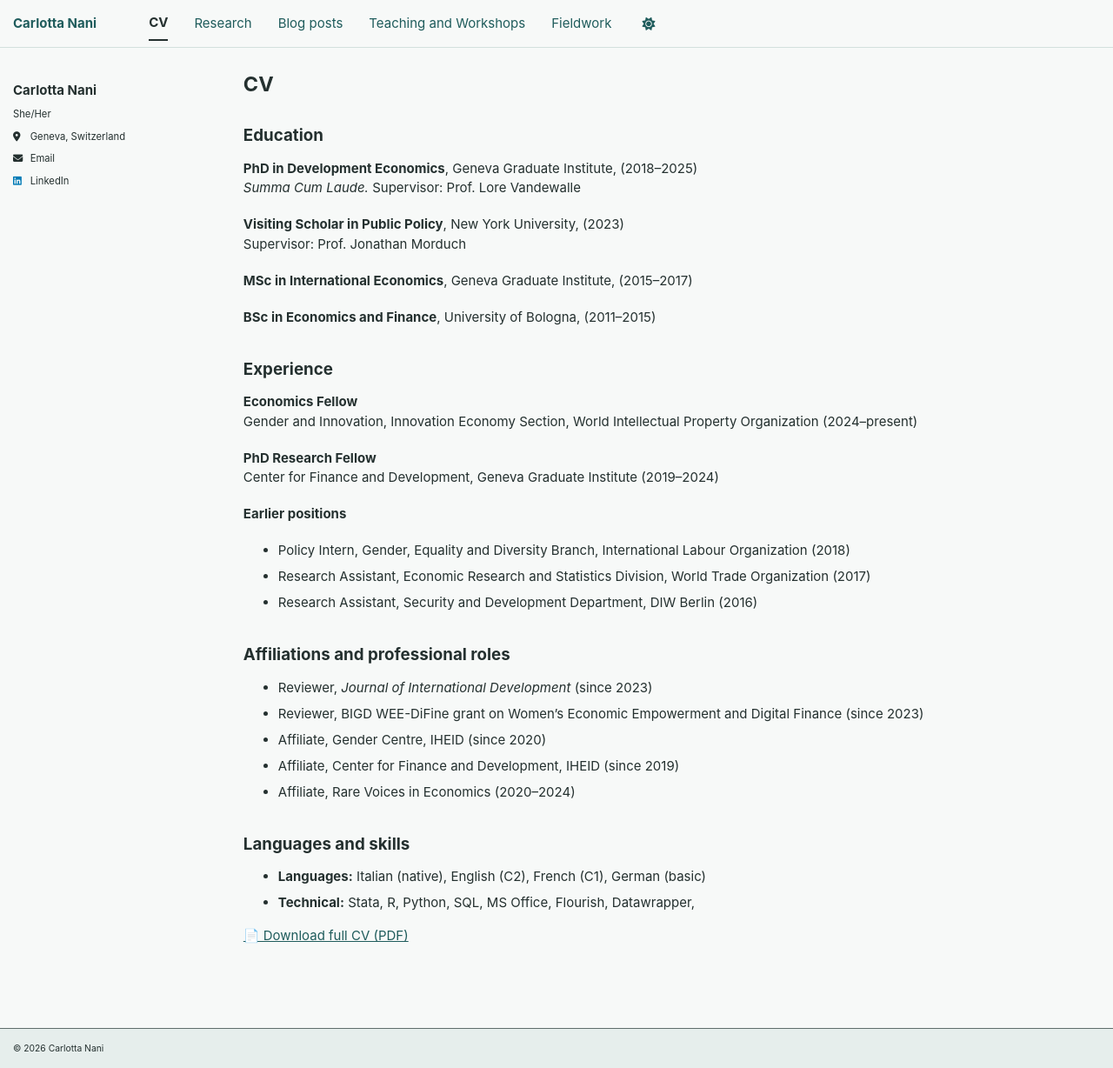
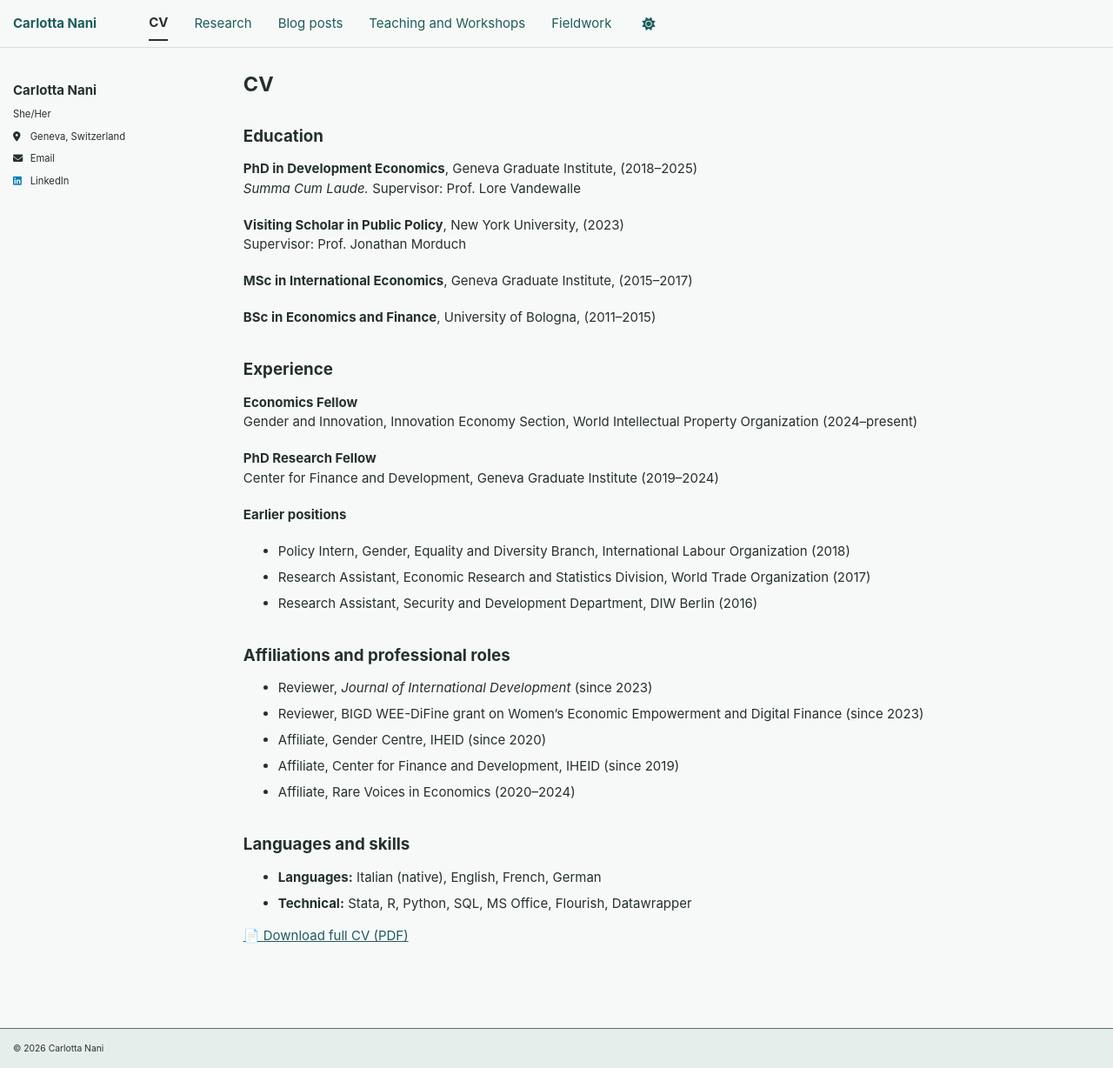
Before and after one commit to carlotta-nani/carlotta-nani.github.io, a Jekyll site: the page built from _pages/cv.md, in a window 1280 px wide and 1228 px high. Shown: the whole window at 87% size. Built offline with Jekyll 4.4.1, drawn with Linux system fonts in a browser that asks for light colours; a script bundle is joined from its source files by our own code; a style sheet for code colours, icons or effects is not loaded.

Commit message:
Update language proficiency and technical skills section

```diff
--- a/_pages/cv.md
+++ b/_pages/cv.md
@@ -38,7 +38,7 @@ Center for Finance and Development, Geneva Graduate Institute (2019–2024)
 * Affiliate, Rare Voices in Economics (2020–2024)
 
 ## Languages and skills
-* **Languages:** Italian (native), English (C2), French (C1), German (basic)
-* **Technical:** Stata, R, Python, SQL, MS Office, Flourish, Datawrapper,
+* **Languages:** Italian (native), English, French, German
+* **Technical:** Stata, R, Python, SQL, MS Office, Flourish, Datawrapper
 
 [📄 Download full CV (PDF)](/files/carlotta-nani-cv.pdf)
```
